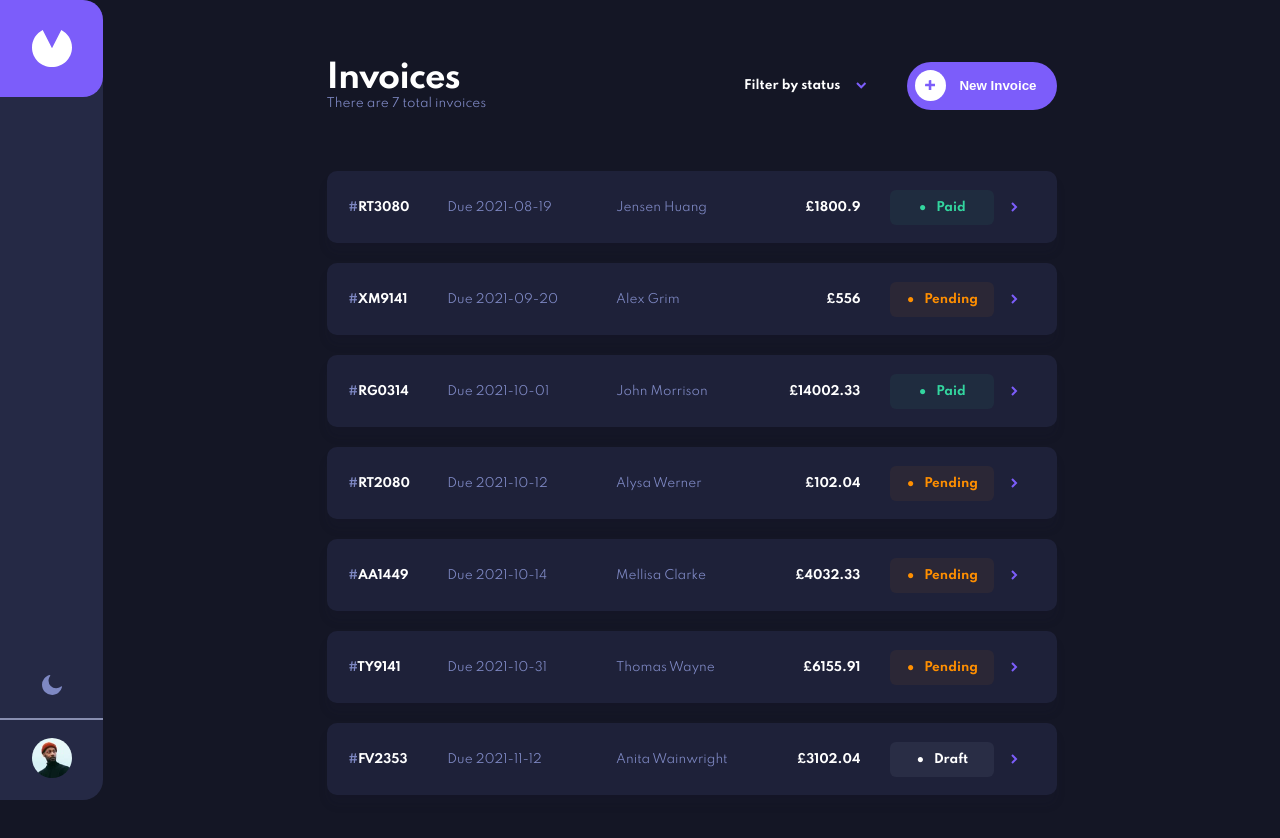
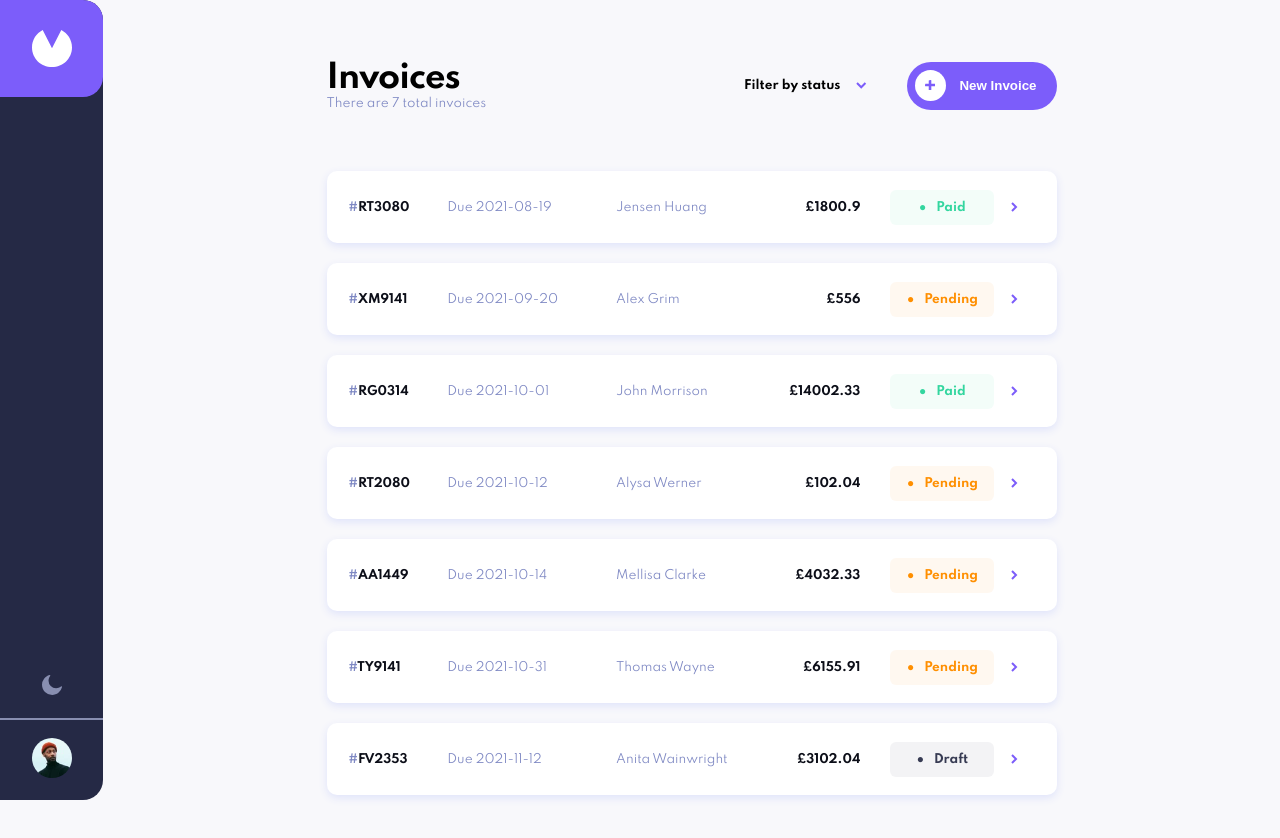
Before and after one commit to HDKHALILI/invoice-app, a React (Create React App) app: page / in a window 1280 px wide. Shown: the top 838 px of the page. Built offline with nearby package versions, Linux system fonts and the light colour scheme.

Commit message:
add theme toggle

```diff
--- a/src/components/App.js
+++ b/src/components/App.js
@@ -10,6 +10,11 @@ function App() {
   const [invoices, setInvoices] = useState(
     JSON.parse(localStorage.getItem("invoices")) || invoicesData
   );
+  const [theme, setTheme] = useState("light");
+
+  const toggleTheme = () => {
+    setTheme(theme === "light" ? "dark" : "light");
+  };
 
   const createInvoice = newInvoice => {
     setInvoices([...invoices, newInvoice]);
@@ -42,9 +47,9 @@ function App() {
   }, [invoices]);
 
   return (
-    <div className="App theme-dark">
+    <div className={`App theme-${theme}`}>
       <header className="App-header">
-        <Nav />
+        <Nav theme={theme} toggleTheme={toggleTheme} />
       </header>
       <main className="App-content">
         <Routes>
--- a/src/components/Nav.js
+++ b/src/components/Nav.js
@@ -5,15 +5,36 @@ import avatar from "../assets/image-avatar.jpg";
 
 import "../styles/Nav.css";
 
-function Nav() {
+function Nav(props) {
+  const { theme, toggleTheme } = props;
   return (
     <nav className="Nav">
       <div className="Nav-actions">
         <div className="Nav-logo-container">
           <img src={logo} alt="logo" className="Nav-logo" />
         </div>
-        <button className="Nav-theme-selector">
-          <img src={iconMoon} alt="theme" className="Nav-icon" />
+        <button className="Nav-theme-selector" onClick={props.toggleTheme}>
+          {/* <img
+            src={theme === "light" ? iconMoon : iconSun}
+            alt="theme"
+            className="Nav-icon"
+          /> */}
+
+          {theme === "light" ? (
+            <svg width="20" height="20" xmlns="http://www.w3.org/2000/svg">
+              <path
+                d="M19.502 11.342a.703.703 0 00-.588.128 7.499 7.499 0 01-2.275 1.33 7.123 7.123 0 01-2.581.46A7.516 7.516 0 018.74 11.06a7.516 7.516 0 01-2.198-5.316c0-.87.153-1.713.41-2.48.28-.817.69-1.559 1.226-2.197a.652.652 0 00-.102-.92.703.703 0 00-.588-.128C5.316.607 3.425 1.91 2.07 3.649A10.082 10.082 0 000 9.783C0 12.57 1.125 15.1 2.965 16.94a10.04 10.04 0 007.156 2.965c2.352 0 4.524-.818 6.262-2.173a10.078 10.078 0 003.579-5.597.62.62 0 00-.46-.793z"
+                fillRule="nonzero"
+              />
+            </svg>
+          ) : (
+            <svg width="20" height="20" xmlns="http://www.w3.org/2000/svg">
+              <path
+                d="M9.817 16.18a.96.96 0 01.953.848l.007.112v1.535a.96.96 0 01-1.913.112l-.006-.112V17.14c0-.53.43-.96.96-.96zm-4.5-1.863c.347.346.373.89.08 1.266l-.08.09-1.085 1.087a.96.96 0 01-1.437-1.267l.08-.09 1.086-1.086a.959.959 0 011.357 0zm10.356 0l1.086 1.086a.959.959 0 11-1.357 1.357l-1.085-1.086a.959.959 0 111.356-1.357zM9.817 4.9a4.924 4.924 0 014.918 4.918 4.924 4.924 0 01-4.918 4.918A4.924 4.924 0 014.9 9.818 4.924 4.924 0 019.817 4.9zm8.858 3.958a.96.96 0 110 1.919H17.14a.96.96 0 110-1.92h1.535zm-16.18 0a.96.96 0 01.112 1.912l-.112.007H.96a.96.96 0 01-.112-1.913l.112-.006h1.534zm14.264-5.983a.96.96 0 010 1.357l-1.086 1.086a.96.96 0 11-1.356-1.357l1.085-1.086a.96.96 0 011.357 0zm-12.617-.08l.09.08 1.086 1.086A.96.96 0 014.05 5.398l-.09-.08-1.086-1.086a.959.959 0 011.267-1.436zM9.817 0c.53 0 .96.43.96.96v1.535a.96.96 0 01-1.92 0V.96c0-.53.43-.96.96-.96z"
+                fillRule="nonzero"
+              />
+            </svg>
+          )}
         </button>
       </div>
       <div className="Nav-profile">
--- a/src/styles/Nav.css
+++ b/src/styles/Nav.css
@@ -40,6 +40,16 @@
 .Nav-theme-selector {
   background: transparent;
   border: none;
+  cursor: pointer;
+}
+
+.Nav-theme-selector svg {
+  fill: var(--gray);
+  transition: fill 0.3s;
+}
+
+.Nav-theme-selector:hover svg {
+  fill: var(--gray-blue-light);
 }
 
 .Nav-profile {
```
